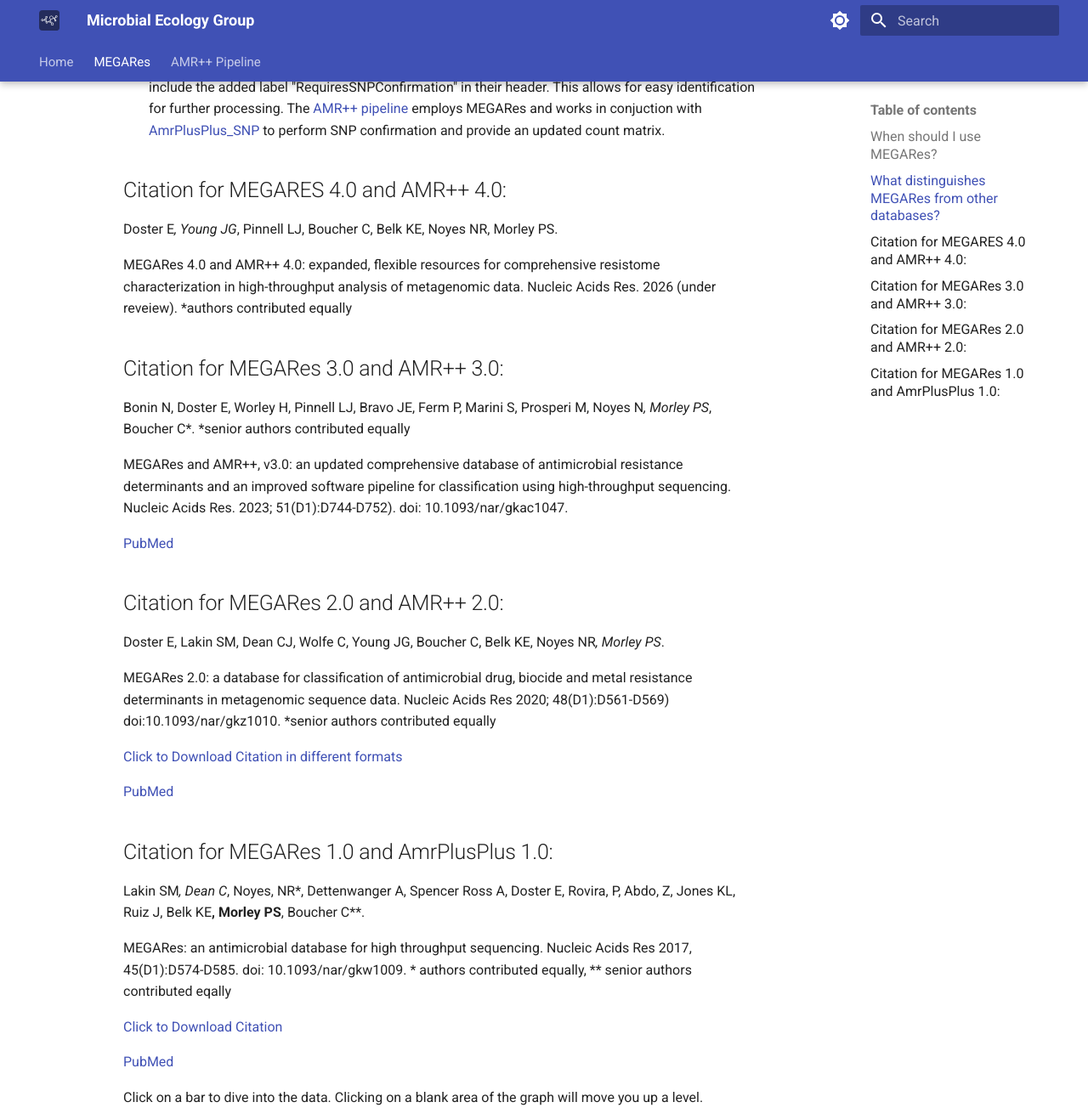
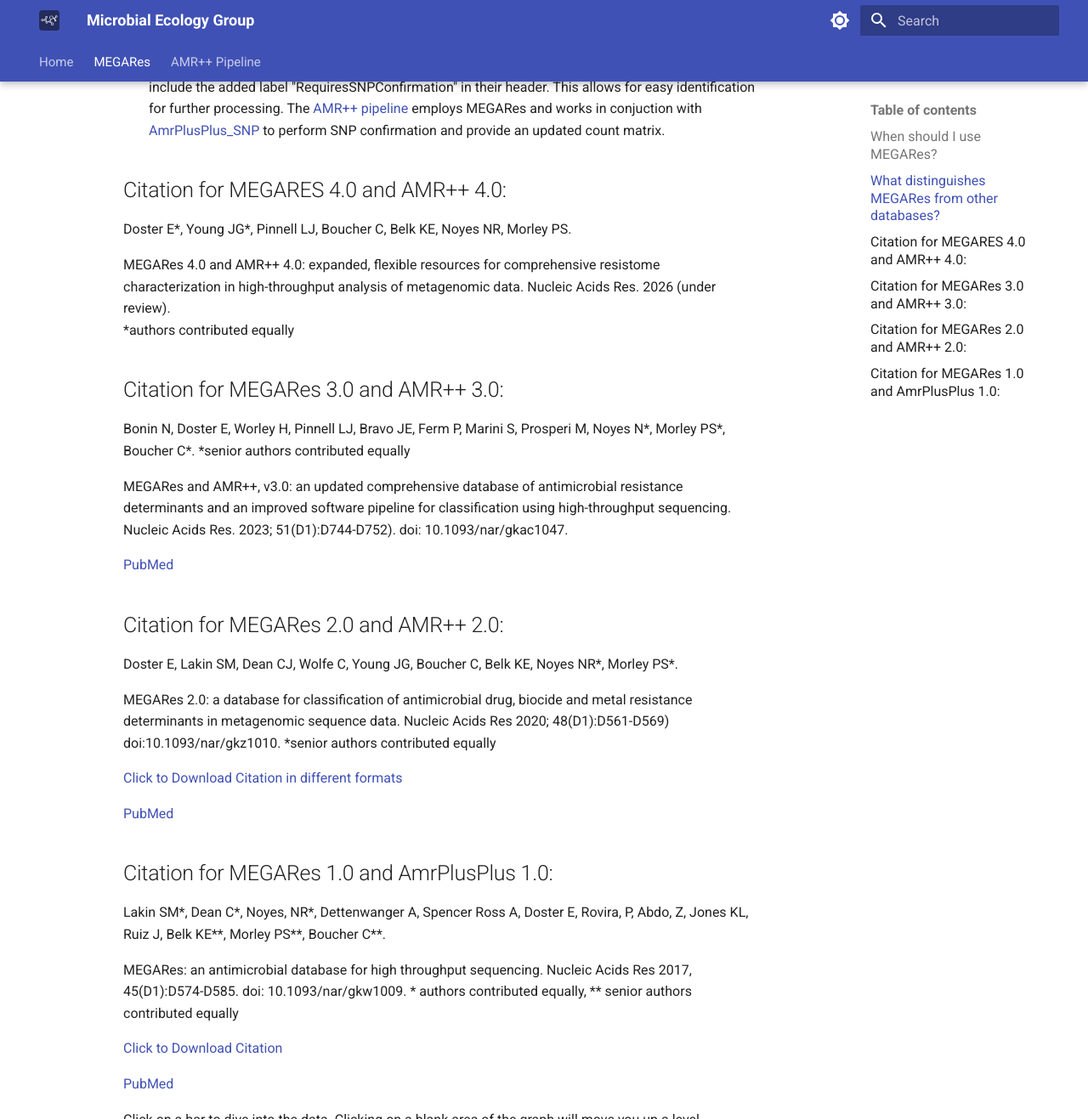
Before and after one commit to Microbial-Ecology-Group/meglab, an MkDocs documentation site: the page built from docs/megares/index.md, in a window 1280 px wide and 1400 px high, scrolled down 2047 px, cut to the strip 0-1317 px from the top of the window. Shown: the whole strip at 85% size. Built offline with MkDocs 1.6.1 and Material for MkDocs 9.7.7, drawn with Linux system fonts in a browser that asks for light colours.

Commit message:
Update index.md

```diff
--- a/docs/megares/index.md
+++ b/docs/megares/index.md
@@ -42,13 +42,14 @@ MEGARes incorporates previously published resistance gene sequences for antimicr
 
 ## Citation for MEGARES 4.0 and AMR++ 4.0:
 
-Doster E*, Young JG*, Pinnell LJ, Boucher C, Belk KE, Noyes NR, Morley PS.
+Doster E\*, Young JG\*, Pinnell LJ, Boucher C, Belk KE, Noyes NR, Morley PS.
 
-MEGARes 4.0 and AMR++ 4.0: expanded, flexible resources for comprehensive resistome characterization in high-throughput analysis of metagenomic data. Nucleic Acids Res. 2026 (under reveiew).  *authors contributed equally
+MEGARes 4.0 and AMR++ 4.0: expanded, flexible resources for comprehensive resistome characterization in high-throughput analysis of metagenomic data. Nucleic Acids Res. 2026 (under review).
+\*authors contributed equally
 
 ## Citation for MEGARes 3.0 and AMR++ 3.0:
 
-Bonin N, Doster E, Worley H, Pinnell LJ, Bravo JE, Ferm P, Marini S, Prosperi M, Noyes N*, Morley PS*, Boucher C*.  *senior authors contributed equally
+Bonin N, Doster E, Worley H, Pinnell LJ, Bravo JE, Ferm P, Marini S, Prosperi M, Noyes N\*, Morley PS\*, Boucher C\*.  \*senior authors contributed equally
 
 MEGARes and AMR++, v3.0: an updated comprehensive database of antimicrobial resistance determinants and an improved software pipeline for classification using high-throughput sequencing. Nucleic Acids Res. 2023; 51(D1):D744-D752). doi: 10.1093/nar/gkac1047.
 
@@ -56,9 +57,9 @@ MEGARes and AMR++, v3.0: an updated comprehensive database of antimicrobial resi
 
 ## Citation for MEGARes 2.0 and AMR++ 2.0:
 
-Doster E, Lakin SM, Dean CJ, Wolfe C, Young JG, Boucher C, Belk KE, Noyes NR*, Morley PS*.
+Doster E, Lakin SM, Dean CJ, Wolfe C, Young JG, Boucher C, Belk KE, Noyes NR\*, Morley PS\*.
 
-MEGARes 2.0: a database for classification of antimicrobial drug, biocide and metal resistance determinants in metagenomic sequence data. Nucleic Acids Res 2020; 48(D1):D561-D569) doi:10.1093/nar/gkz1010. *senior authors contributed equally
+MEGARes 2.0: a database for classification of antimicrobial drug, biocide and metal resistance determinants in metagenomic sequence data. Nucleic Acids Res 2020; 48(D1):D561-D569) doi:10.1093/nar/gkz1010. \*senior authors contributed equally
 
 [Click to Download Citation in different formats](https://academic.oup.com/nar/advance-article/doi/10.1093/nar/gkz1010/5624973)
 
@@ -66,9 +67,9 @@ MEGARes 2.0: a database for classification of antimicrobial drug, biocide and me
 
 ## Citation for MEGARes 1.0 and AmrPlusPlus 1.0:
 
-Lakin SM*, Dean C*, Noyes, NR*, Dettenwanger A, Spencer Ross A, Doster E, Rovira, P, Abdo, Z, Jones KL, Ruiz J, Belk KE**, Morley PS**, Boucher C**.
+Lakin SM\*, Dean C\*, Noyes, NR*, Dettenwanger A, Spencer Ross A, Doster E, Rovira, P, Abdo, Z, Jones KL, Ruiz J, Belk KE\*\*, Morley PS\*\*, Boucher C\*\*.
 
-MEGARes: an antimicrobial database for high throughput sequencing. Nucleic Acids Res 2017, 45(D1):D574-D585. doi: 10.1093/nar/gkw1009. * authors contributed equally, ** senior authors contributed eqally
+MEGARes: an antimicrobial database for high throughput sequencing. Nucleic Acids Res 2017, 45(D1):D574-D585. doi: 10.1093/nar/gkw1009. * authors contributed equally, ** senior authors contributed equally
 
 [Click to Download Citation](http://nar.oxfordjournals.org/citmgr?gca=nar%3Bgkw1009v1)
 
```
